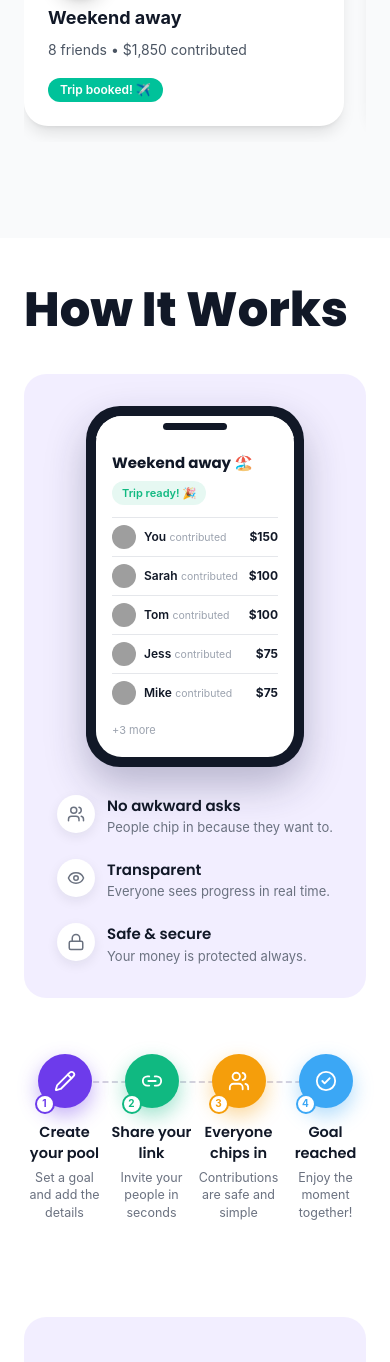
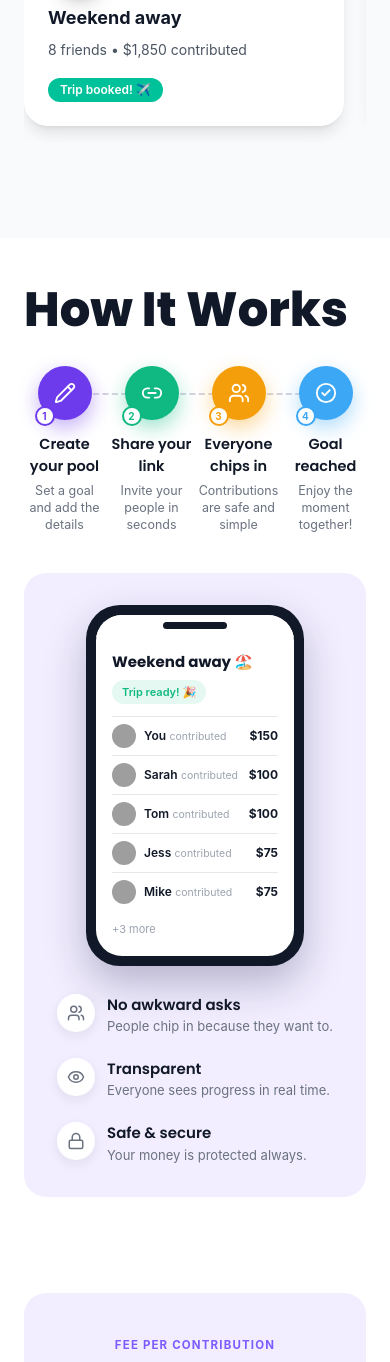
Before and after one commit to giivngoproject-svg/giivngo-app, a Next.js app: page / in a window 390 px wide. Shown: the part 1676-3038 px from the top of the page. Built offline with nearby package versions, Linux system fonts and the light colour scheme; grey boxes are pictures that could not be loaded.

Commit message:
Revert How It Works steps back into the left column
Undo the full-width step row; restore the steps inside the left column
(beside the phone/benefits panel), filling the column width with no side
padding, as before.

Co-Authored-By: Claude Opus 4.8 (1M context) <noreply@anthropic.com>

```diff
--- a/src/components/landing/HowItWorks.tsx
+++ b/src/components/landing/HowItWorks.tsx
@@ -38,11 +38,46 @@ const BENEFITS = [
 export function HowItWorks() {
   return (
     <section className="mx-auto max-w-[1600px] px-6 py-12 sm:px-10 lg:px-16">
-      {/* top: title + phone/benefits */}
-      <div className="grid items-start gap-10 lg:grid-cols-2">
-        <h2 className={`${heading} text-5xl md:text-6xl font-extrabold text-foreground`}>
-          How It Works
-        </h2>
+      <div className="grid items-stretch gap-10 lg:grid-cols-2">
+        {/* left: title + steps */}
+        <div className="flex flex-col">
+          <h2 className={`${heading} mb-8 text-5xl md:text-6xl font-extrabold text-foreground`}>
+            How It Works
+          </h2>
+          <div className="flex flex-1 items-center">
+            <div className="flex w-full justify-between gap-1.5">
+            {STEPS.map((step, i) => (
+              <div
+                key={step.num}
+                className="relative flex flex-1 flex-col items-center text-center"
+              >
+                {i < STEPS.length - 1 && (
+                  // lavender-grey step connector — no clean token, kept inline
+                  <div className="absolute left-1/2 top-[27px] z-0 h-0 w-full border-t-2 border-dashed border-[#D6D3E0]" />
+                )}
+                <div
+                  className="relative z-[2] flex h-[54px] w-[54px] items-center justify-center rounded-full text-white"
+                  style={{ background: step.color, boxShadow: `0 8px 20px ${step.color.replace(/\)$/, " / 0.4)")}` }}
+                >
+                  <step.Icon size={22} />
+                </div>
+                <div
+                  className="absolute left-[calc(50%-30px)] top-10 z-[3] flex h-5 w-5 items-center justify-center rounded-full border-2 bg-white text-[10px] font-bold"
+                  style={{ borderColor: step.color, color: step.color }}
+                >
+                  {step.num}
+                </div>
+                <h4 className={`${heading} mb-1 mt-3.5 text-[14.5px] font-semibold text-foreground`}>
+                  {step.title}
+                </h4>
+                <p className="text-[12.5px] leading-snug text-muted">
+                  {step.cap}
+                </p>
+              </div>
+            ))}
+            </div>
+          </div>
+        </div>
 
         {/* right: phone + benefits */}
         <div className="flex flex-col items-center gap-7 rounded-[22px] bg-brand/10 p-8 sm:flex-row">
@@ -101,39 +136,6 @@ export function HowItWorks() {
           </div>
         </div>
       </div>
-
-      {/* steps: full width, spanning the whole block */}
-      <div className="mt-14 flex w-full justify-between gap-1.5">
-        {STEPS.map((step, i) => (
-          <div
-            key={step.num}
-            className="relative flex flex-1 flex-col items-center text-center"
-          >
-            {i < STEPS.length - 1 && (
-              // lavender-grey step connector — no clean token, kept inline
-              <div className="absolute left-1/2 top-[27px] z-0 h-0 w-full border-t-2 border-dashed border-[#D6D3E0]" />
-            )}
-            <div
-              className="relative z-[2] flex h-[54px] w-[54px] items-center justify-center rounded-full text-white"
-              style={{ background: step.color, boxShadow: `0 8px 20px ${step.color.replace(/\)$/, " / 0.4)")}` }}
-            >
-              <step.Icon size={22} />
-            </div>
-            <div
-              className="absolute left-[calc(50%-30px)] top-10 z-[3] flex h-5 w-5 items-center justify-center rounded-full border-2 bg-white text-[10px] font-bold"
-              style={{ borderColor: step.color, color: step.color }}
-            >
-              {step.num}
-            </div>
-            <h4 className={`${heading} mb-1 mt-3.5 text-[14.5px] font-semibold text-foreground`}>
-              {step.title}
-            </h4>
-            <p className="text-[12.5px] leading-snug text-muted">
-              {step.cap}
-            </p>
-          </div>
-        ))}
-      </div>
     </section>
   );
 }
```
